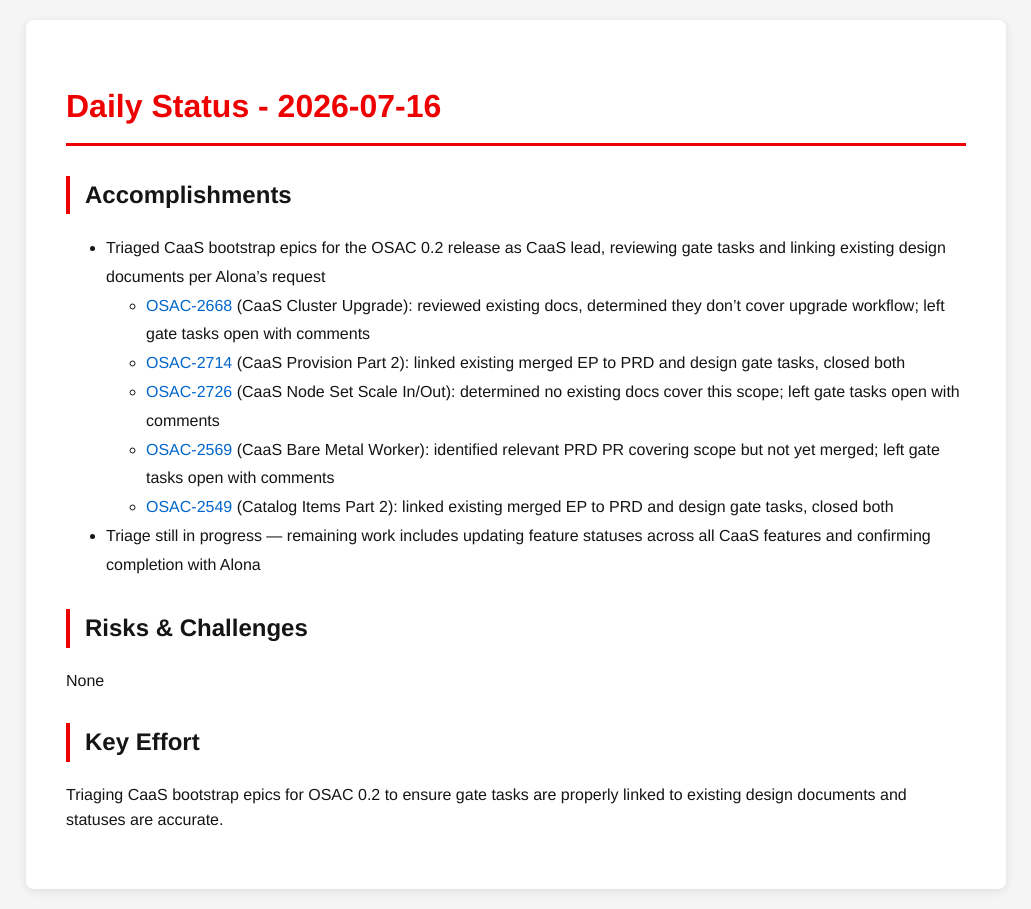
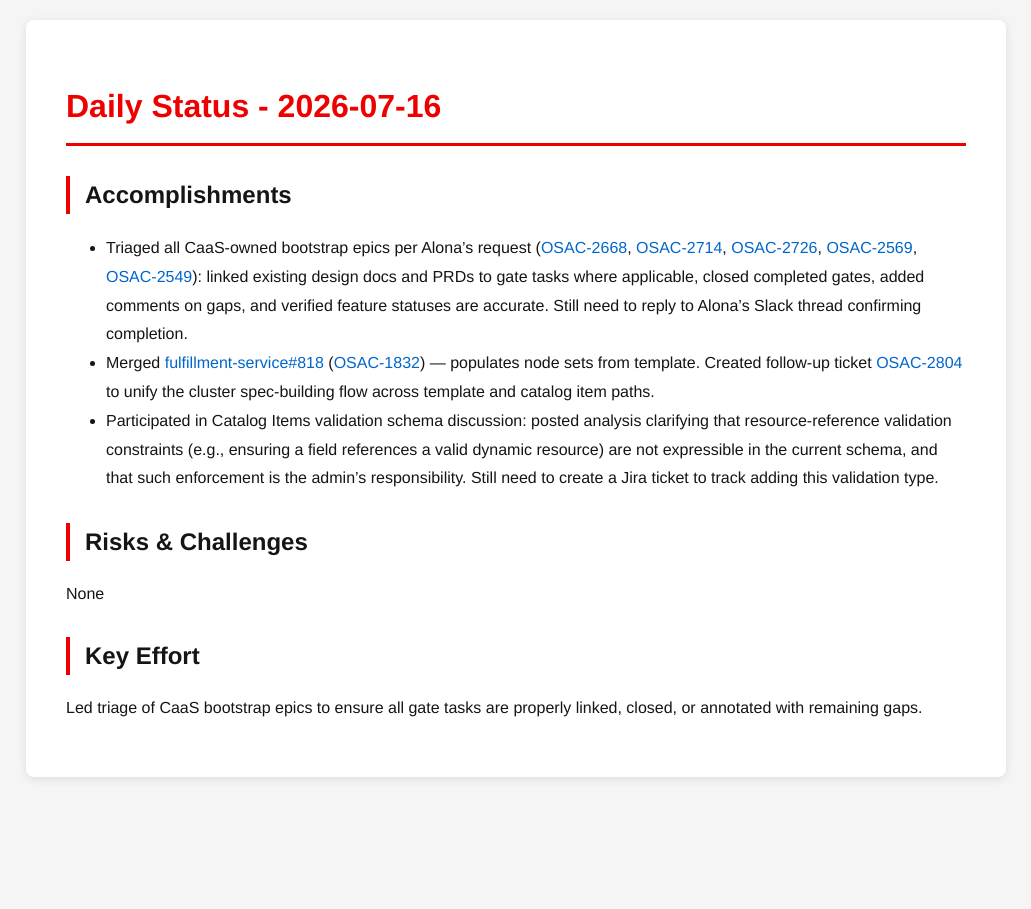
Before and after one commit to tzvatot/daily-status, a Jekyll site: the page built from 2026-07-16.md, in a window 1280 px wide. Shown: the whole page, without its empty margins (124-1155 px from the left). Built offline with Jekyll 4.4.1, drawn with Linux system fonts in a browser that asks for light colours.

Commit message:
Daily status update - 2026-07-16

```diff
--- a/2026-07-16.md
+++ b/2026-07-16.md
@@ -7,16 +7,12 @@ date: 2026-07-16
 # Daily Status - 2026-07-16
 
 ## Accomplishments
-- Triaged CaaS bootstrap epics for the OSAC 0.2 release as CaaS lead, reviewing gate tasks and linking existing design documents per Alona's request
-  - [OSAC-2668](https://redhat.atlassian.net/browse/OSAC-2668) (CaaS Cluster Upgrade): reviewed existing docs, determined they don't cover upgrade workflow; left gate tasks open with comments
-  - [OSAC-2714](https://redhat.atlassian.net/browse/OSAC-2714) (CaaS Provision Part 2): linked existing merged EP to PRD and design gate tasks, closed both
-  - [OSAC-2726](https://redhat.atlassian.net/browse/OSAC-2726) (CaaS Node Set Scale In/Out): determined no existing docs cover this scope; left gate tasks open with comments
-  - [OSAC-2569](https://redhat.atlassian.net/browse/OSAC-2569) (CaaS Bare Metal Worker): identified relevant PRD PR covering scope but not yet merged; left gate tasks open with comments
-  - [OSAC-2549](https://redhat.atlassian.net/browse/OSAC-2549) (Catalog Items Part 2): linked existing merged EP to PRD and design gate tasks, closed both
-- Triage still in progress — remaining work includes updating feature statuses across all CaaS features and confirming completion with Alona
+- Triaged all CaaS-owned bootstrap epics per Alona's request ([OSAC-2668](https://redhat.atlassian.net/browse/OSAC-2668), [OSAC-2714](https://redhat.atlassian.net/browse/OSAC-2714), [OSAC-2726](https://redhat.atlassian.net/browse/OSAC-2726), [OSAC-2569](https://redhat.atlassian.net/browse/OSAC-2569), [OSAC-2549](https://redhat.atlassian.net/browse/OSAC-2549)): linked existing design docs and PRDs to gate tasks where applicable, closed completed gates, added comments on gaps, and verified feature statuses are accurate. Still need to reply to Alona's Slack thread confirming completion.
+- Merged [fulfillment-service#818](https://github.com/osac-project/fulfillment-service/pull/818) ([OSAC-1832](https://redhat.atlassian.net/browse/OSAC-1832)) — populates node sets from template. Created follow-up ticket [OSAC-2804](https://redhat.atlassian.net/browse/OSAC-2804) to unify the cluster spec-building flow across template and catalog item paths.
+- Participated in Catalog Items validation schema discussion: posted analysis clarifying that resource-reference validation constraints (e.g., ensuring a field references a valid dynamic resource) are not expressible in the current schema, and that such enforcement is the admin's responsibility. Still need to create a Jira ticket to track adding this validation type.
 
 ## Risks & Challenges
 None
 
 ## Key Effort
-Triaging CaaS bootstrap epics for OSAC 0.2 to ensure gate tasks are properly linked to existing design documents and statuses are accurate.
+Led triage of CaaS bootstrap epics to ensure all gate tasks are properly linked, closed, or annotated with remaining gaps.
```
